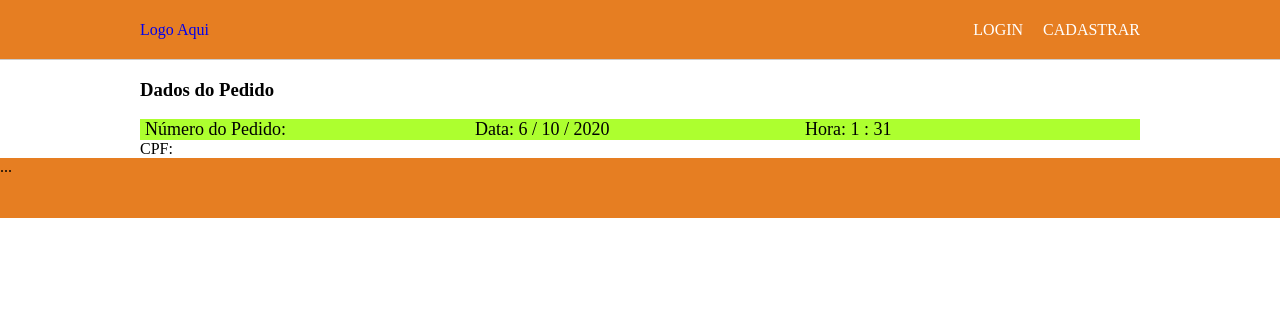
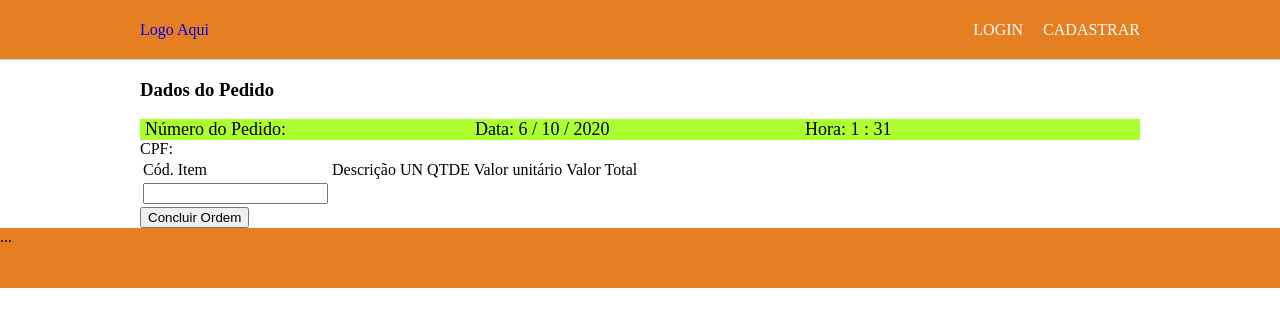
Before and after one commit to mauroweber/Projeto-Conclus-o---PetShop, a React (Create React App) app: page /order in a window 1280 px wide. Shown: the top 326 px of the page. Built offline with nearby package versions, Linux system fonts and the light colour scheme; no server answers.

Commit message:
Inluido compomentes na tela Order

```diff
--- a/src/pages/Order/index.js
+++ b/src/pages/Order/index.js
@@ -1,4 +1,4 @@
-import React from 'react'
+import React, { useState } from 'react'
 import { PageArea } from "./styled";
 import { PageContainer } from "../../components/MainComponets";
 
@@ -6,13 +6,8 @@ function Page() {
   const now = new Date;
   const month = ['01', '02', '03', '04', '05', '06', '07', '08', '09', '10', '11', '12'];
 
-  const leadingZero = (num) => `0${num}`.slice(-2);
-
-  const formatTime = (date) => {
-    [date.getHours(), date.getMinutes(), date.getSeconds()]
-    .map(leadingZero)
-    .join(':')
-  }
+  const [ client, setClient ] = useState('');
+  const [ prodID, setProdId ] = useState('');
 
   return(
    <div>
@@ -34,11 +29,29 @@ function Page() {
                   <label>Hora: </label>
                   <label>{now.getHours() + " : " +now.getMinutes()}</label>
                 </div>
-
               </div>
-              <div className="client">
-                <label>CPF:</label>
-              </div>
+                <div className="client">
+                  <label>CPF:</label>
+                  <label>{client}</label>
+                </div>
+                <div className="order-table-area">
+                  <table>
+                    <thead>
+                      <td>Cód. Item</td>
+                      <td>Descrição</td>
+                      <td>UN</td>
+                      <td>QTDE</td>
+                      <td>Valor unitário</td>
+                      <td>Valor Total</td>
+                    </thead>
+                    <tbody>
+                      <td>
+                        <input type="text" value={prodID}></input>
+                      </td>
+                    </tbody>
+                  </table>
+                </div>
+                <button className="terminateOrder">Concluir Ordem</button>
             </form>
           </div>
         </PageArea>
--- a/src/pages/Order/styled.js
+++ b/src/pages/Order/styled.js
@@ -3,7 +3,6 @@ import styled from 'styled-components'
 export const PageArea = styled.div`
 
 
-  form {
 
     .order {
       background-color: greenyellow;
@@ -16,5 +15,19 @@ export const PageArea = styled.div`
       }
 
     }
-  }
+
+    .orde-table-area {
+      display:flex;
+      align-items: center;
+
+      thead {
+        background-color: black;
+        color: white;
+      }
+
+      tbody td input {
+        width: 50px;
+      }
+    }
+
 `;
```
